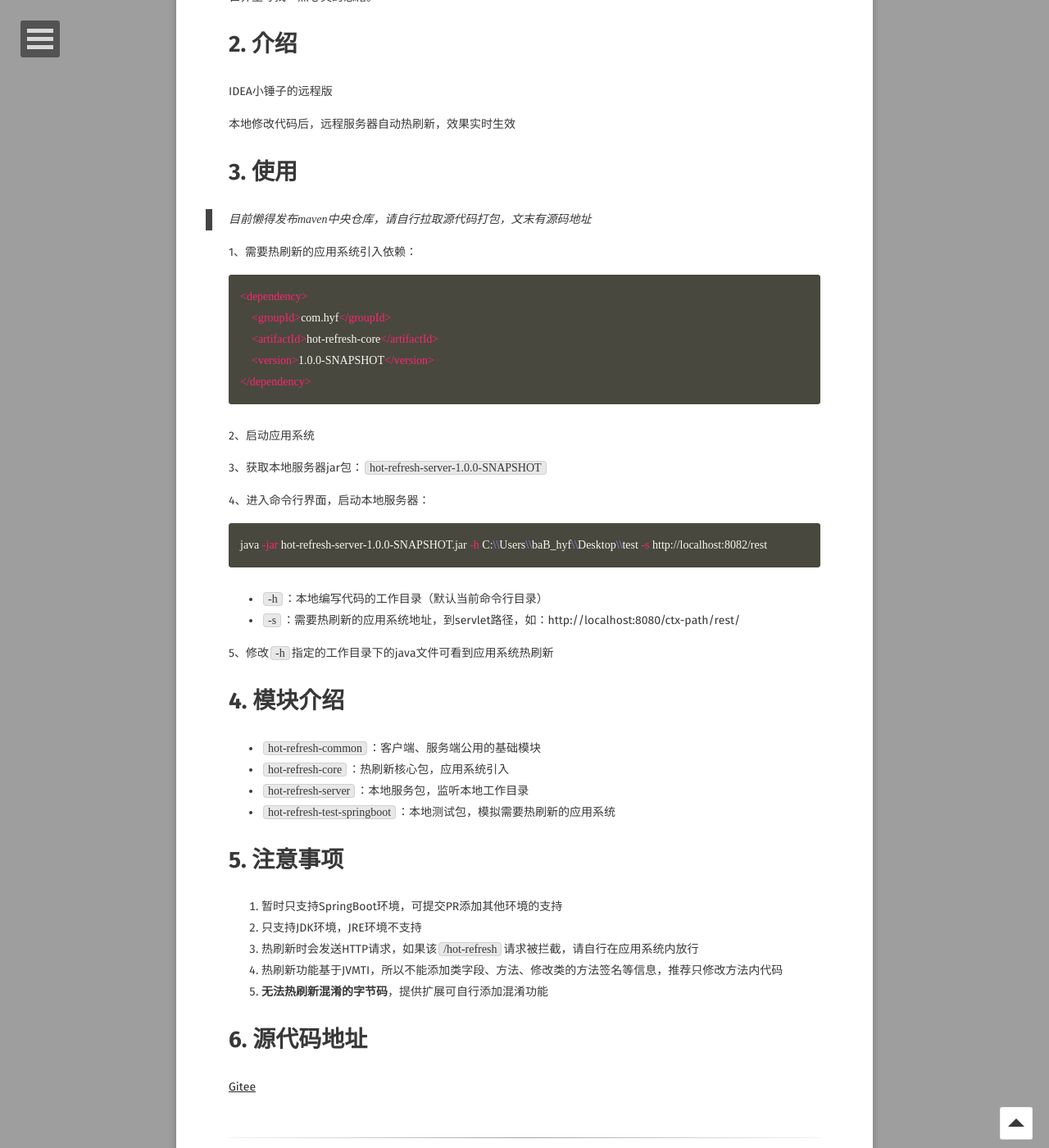
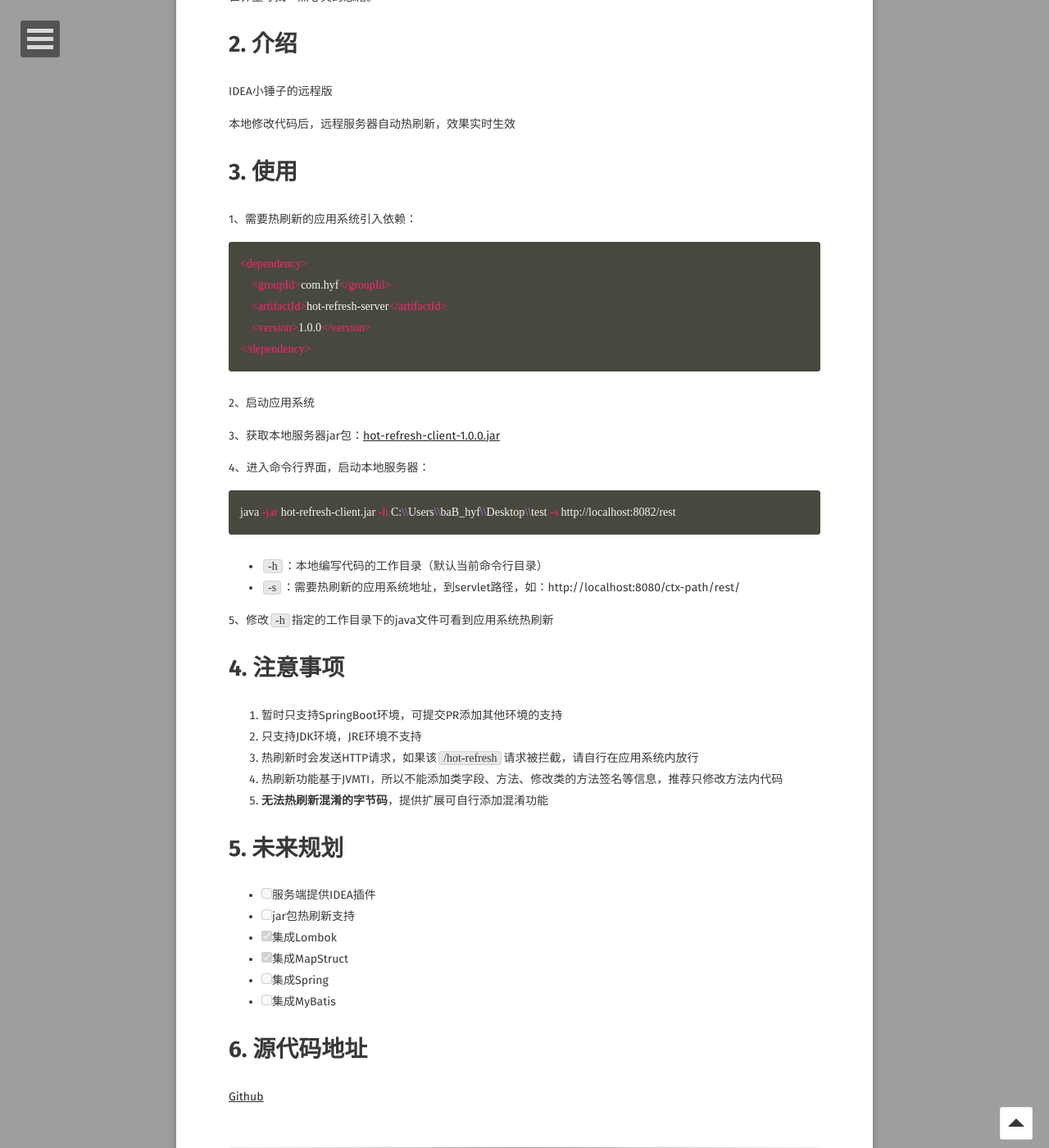
Before and after one commit to hyfsy/hyfsy.github.io, a Jekyll site: the page built from _posts/2022-01-10-made-a-hammer.md, in a window 1280 px wide and 1400 px high, scrolled down 724 px. Shown: the whole window at 82% size. Built offline with Jekyll 4.4.1, drawn with Linux system fonts in a browser that asks for light colours; some web fonts are replaced.

Commit message:
maven发布流程说明优化

````diff
--- a/_posts/2022-01-10-made-a-hammer.md
+++ b/_posts/2022-01-10-made-a-hammer.md
@@ -36,26 +36,24 @@ IDEA小锤子的远程版
 
 # 3. 使用
 
-> 目前懒得发布maven中央仓库，请自行拉取源代码打包，文末有源码地址
-
 1、需要热刷新的应用系统引入依赖：
 
 ```xml
 <dependency>
     <groupId>com.hyf</groupId>
-    <artifactId>hot-refresh-core</artifactId>
-    <version>1.0.0-SNAPSHOT</version>
+    <artifactId>hot-refresh-server</artifactId>
+    <version>1.0.0</version>
 </dependency>
 ```
 
 2、启动应用系统
 
-3、获取本地服务器jar包：`hot-refresh-server-1.0.0-SNAPSHOT`
+3、获取本地服务器jar包：[hot-refresh-client-1.0.0.jar](https://github.com/hyfsy/hot-refresh/releases)
 
 4、进入命令行界面，启动本地服务器：
 
 ```bash
-java -jar hot-refresh-server-1.0.0-SNAPSHOT.jar -h C:\\Users\\baB_hyf\\Desktop\\test -s http://localhost:8082/rest
+java -jar hot-refresh-client.jar -h C:\\Users\\baB_hyf\\Desktop\\test -s http://localhost:8082/rest
 ```
 
 - `-h`：本地编写代码的工作目录（默认当前命令行目录）
@@ -65,16 +63,7 @@ java -jar hot-refresh-server-1.0.0-SNAPSHOT.jar -h C:\\Users\\baB_hyf\\Desktop\\
 
 
 
-# 4. 模块介绍
-
-- `hot-refresh-common`：客户端、服务端公用的基础模块
-- `hot-refresh-core`：热刷新核心包，应用系统引入
-- `hot-refresh-server`：本地服务包，监听本地工作目录
-- `hot-refresh-test-springboot`：本地测试包，模拟需要热刷新的应用系统
-
-
-
-# 5. 注意事项
+# 4. 注意事项
 
 1. 暂时只支持SpringBoot环境，可提交PR添加其他环境的支持
 2. 只支持JDK环境，JRE环境不支持
@@ -84,6 +73,17 @@ java -jar hot-refresh-server-1.0.0-SNAPSHOT.jar -h C:\\Users\\baB_hyf\\Desktop\\
 
 
 
+# 5. 未来规划
+
+- [ ] 服务端提供IDEA插件
+- [ ] jar包热刷新支持
+- [x] 集成Lombok
+- [x] 集成MapStruct
+- [ ] 集成Spring
+- [ ] 集成MyBatis
+
+
+
 # 6. 源代码地址
 
-[Gitee](https://gitee.com/hyfsynb/hot-refresh)
+[Github](https://github.com/hyfsy/hot-refresh)
````
Also changed, not shown: _posts/2020-11-25-ast-operation.md (+1 -1 lines), _posts/2021-05-08-upload-to-central-maven.md (+2 -1 lines).
